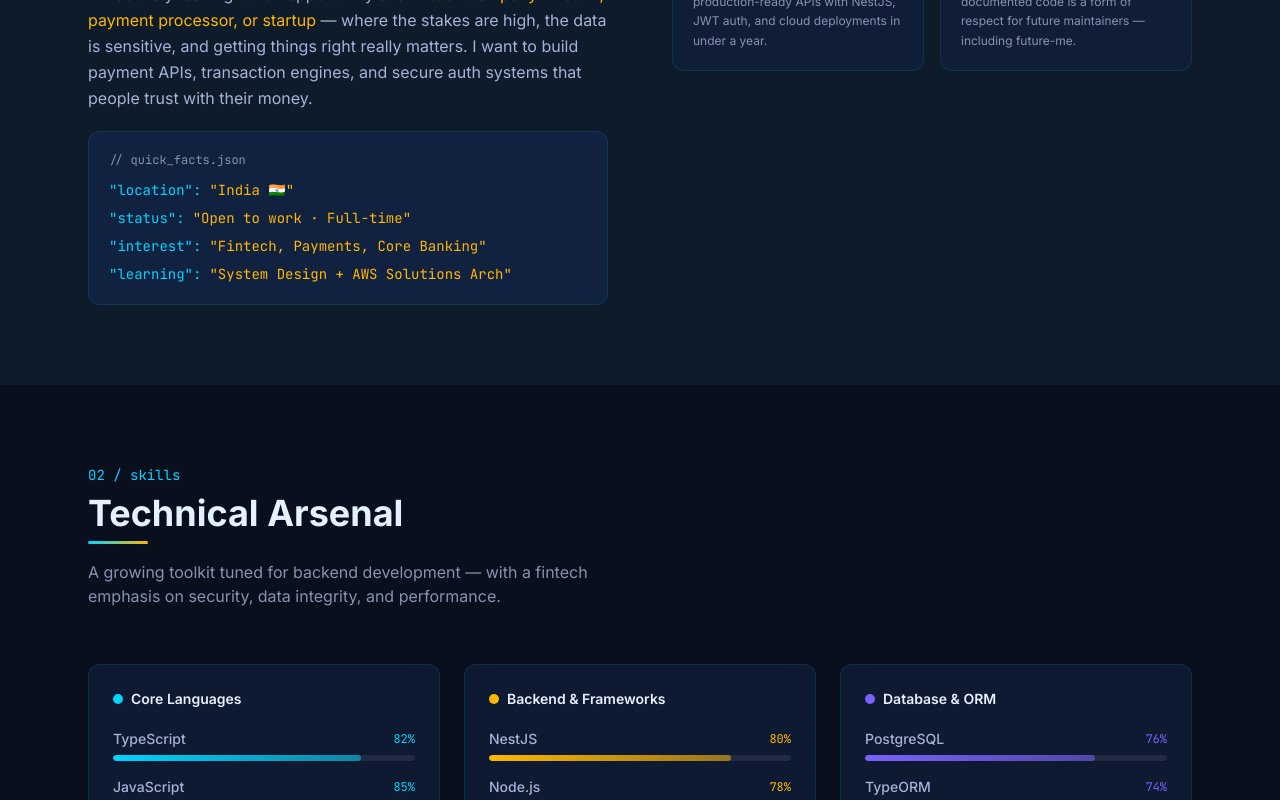
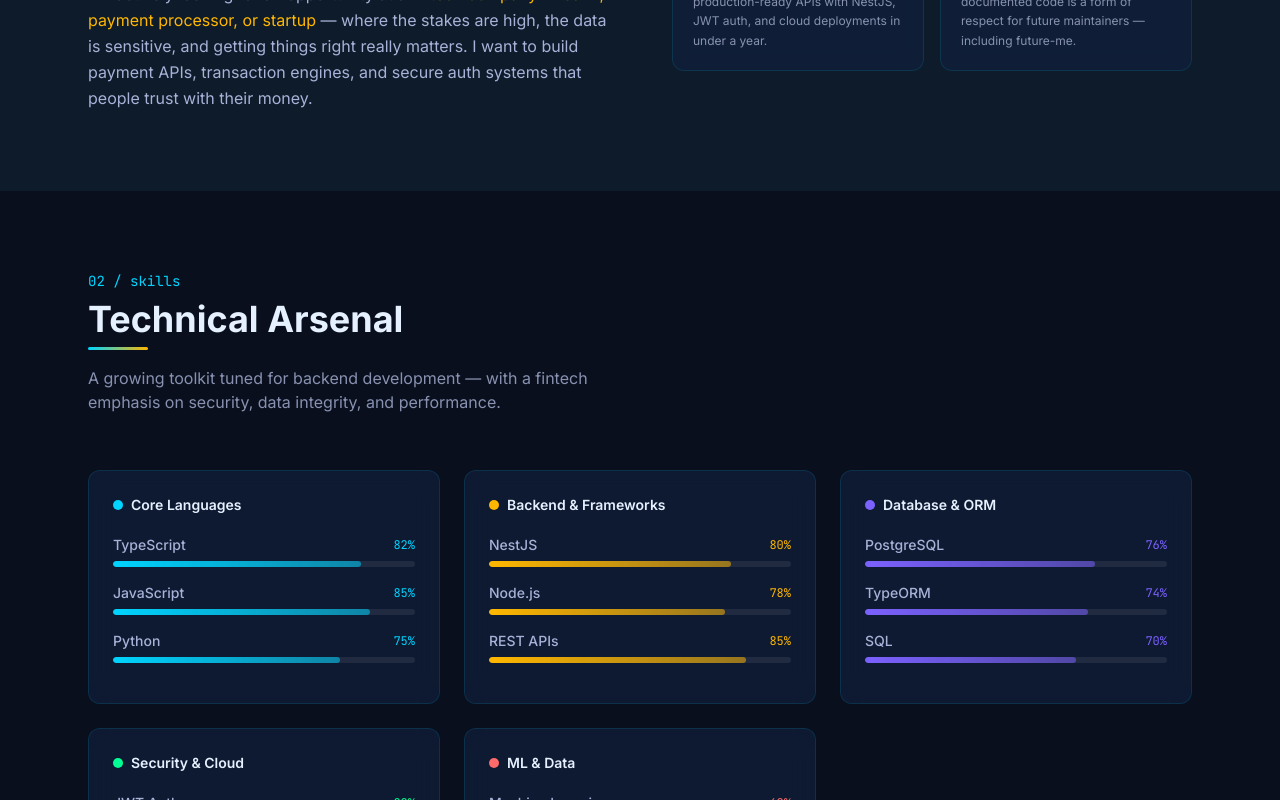
Before and after one commit to prathap-prompt/protfolio, a Next.js app: page / in a window 1280 px wide. Shown: the part 1360-2160 px from the top of the page. Built offline with nearby package versions, Linux system fonts and the light colour scheme.

Commit message:
Remove quick_facts section and update college name to TKR Engineering College

```diff
--- a/src/components/sections/About.tsx
+++ b/src/components/sections/About.tsx
@@ -102,35 +102,7 @@ export default function About() {
               with their money.
             </p>
 
-            {/* Quick facts */}
-            <div
-              className="mt-6 p-5 rounded-xl border border-[var(--border)]"
-              style={{ background: "var(--bg-surface)" }}
-            >
-              <p
-                className="text-xs font-mono mb-3"
-                style={{ color: "var(--text-muted)", fontFamily: "JetBrains Mono, monospace" }}
-              >
-                // quick_facts.json
-              </p>
-              <div className="space-y-2">
-                {[
-                  { key: "location", value: "India 🇮🇳" },
-                  { key: "status", value: "Open to work · Full-time" },
-                  { key: "interest", value: "Fintech, Payments, Core Banking" },
-                  { key: "learning", value: "System Design + AWS Solutions Arch" },
-                ].map(({ key, value }) => (
-                  <div key={key} className="flex items-start gap-2 font-mono text-sm">
-                    <span style={{ color: "var(--accent)" }}>
-                      &quot;{key}&quot;:
-                    </span>
-                    <span style={{ color: "var(--gold)" }}>
-                      &quot;{value}&quot;
-                    </span>
-                  </div>
-                ))}
-              </div>
-            </div>
+
           </div>
 
           {/* Highlight cards */}
--- a/src/components/sections/Education.tsx
+++ b/src/components/sections/Education.tsx
@@ -6,7 +6,7 @@ const EDUCATION = [
   {
     degree: "Bachelor of Technology",
     field: "Computer Science & Engineering",
-    institution: "XYZ University / College of Engineering",
+    institution: "TKR Engineering College, Hyderabad",
     location: "India",
     duration: "2020 – 2024",
     grade: "CGPA: 7.8 / 10",
```
